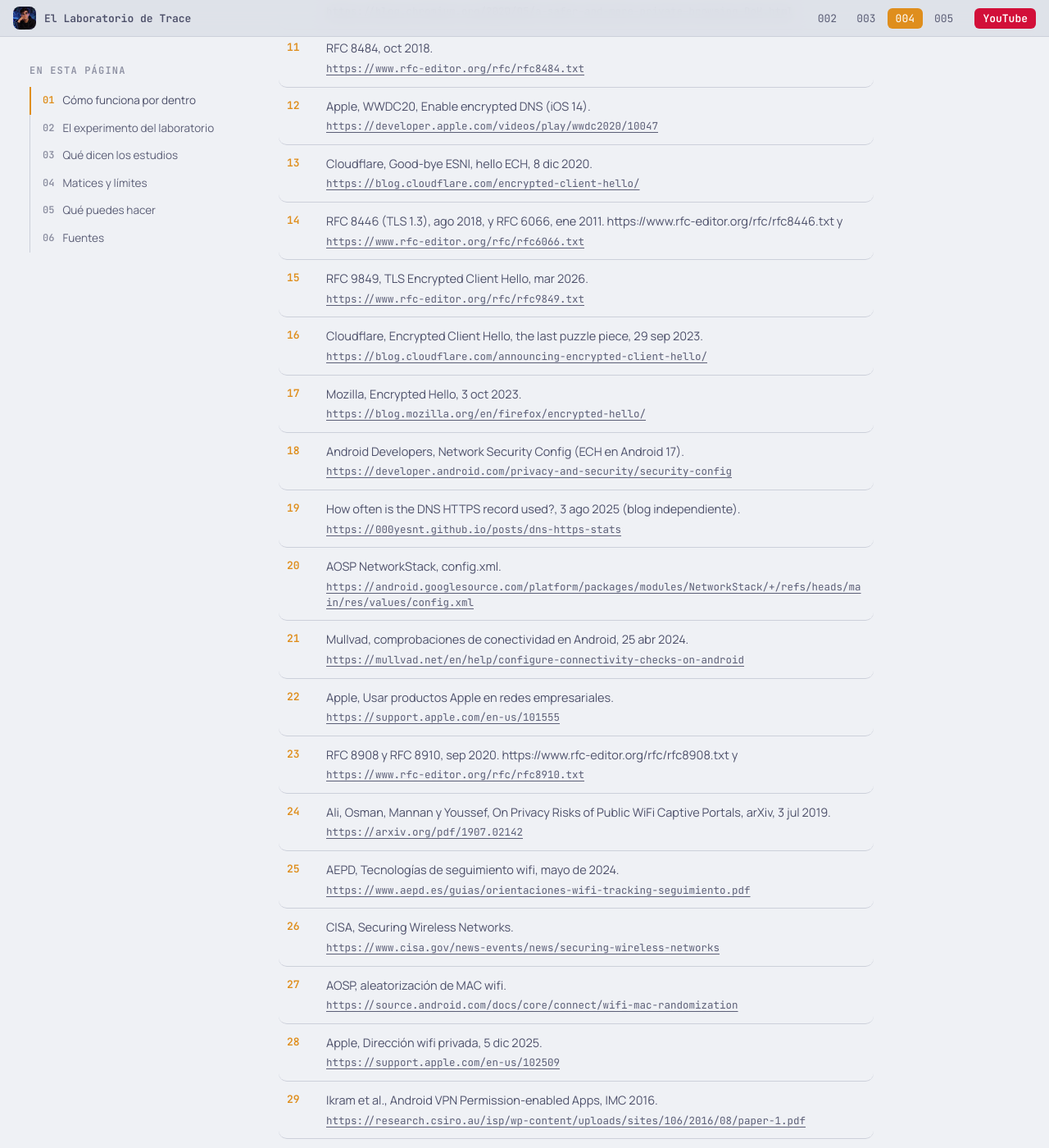
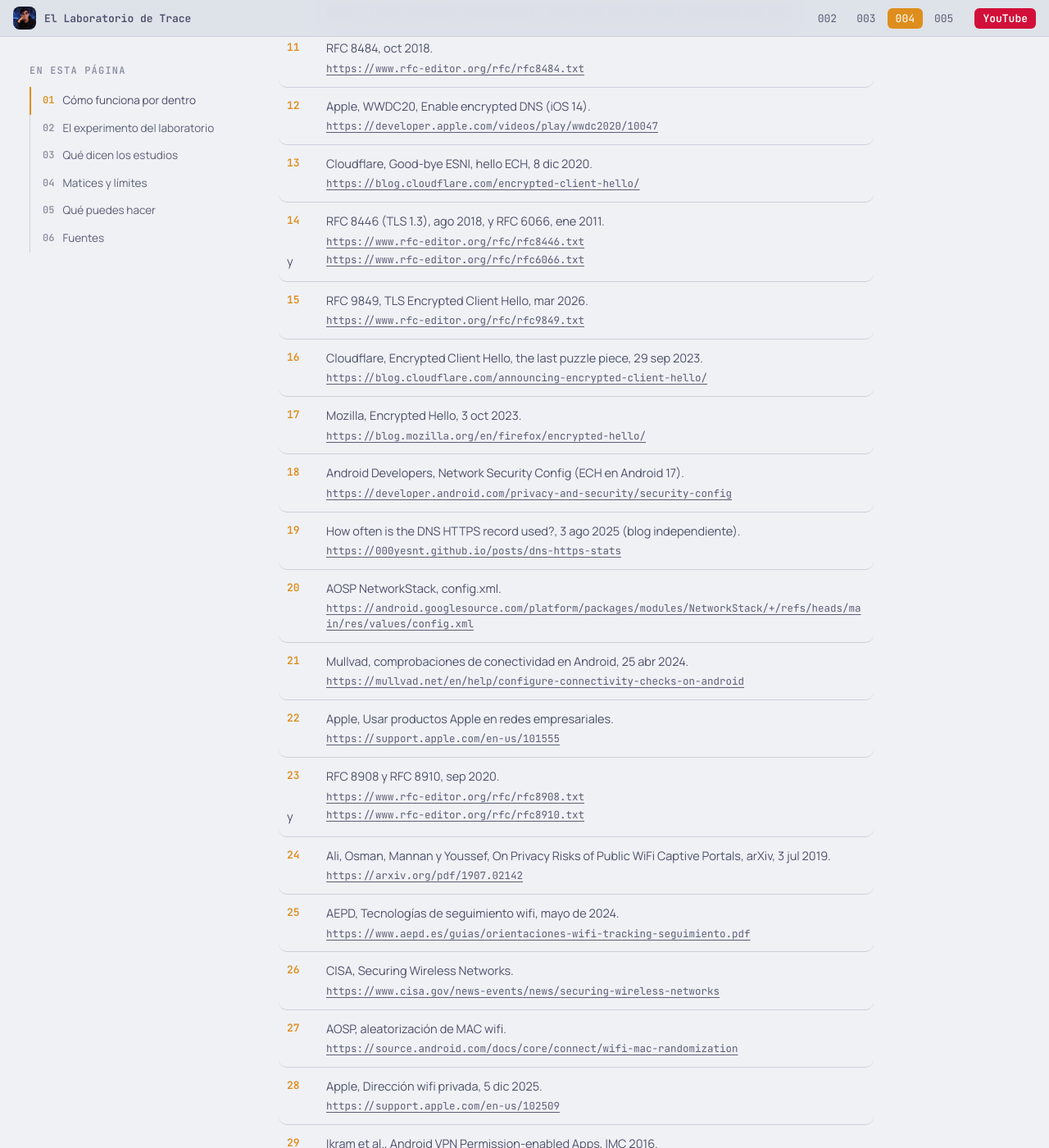
Before and after one commit to TraceRt314/laboratorio-de-trace, a Jekyll site: the page built from 004-wifi-publica.md, in a window 1280 px wide and 1400 px high, scrolled down 7902 px. Shown: the whole window at 82% size. Built offline with Jekyll 4.4.1, drawn with Linux system fonts in a browser that asks for light colours; our own code applies the rules of GitHub Pages for plain Markdown files.

Commit message:
fix: link every source url

```diff
--- a/004-wifi-publica.md
+++ b/004-wifi-publica.md
@@ -78,7 +78,7 @@ Límites. El laboratorio simula una red, no una cafetería real, y el DoH se for
 11. RFC 8484, oct 2018. <https://www.rfc-editor.org/rfc/rfc8484.txt>
 12. Apple, WWDC20, Enable encrypted DNS (iOS 14). <https://developer.apple.com/videos/play/wwdc2020/10047>
 13. Cloudflare, Good-bye ESNI, hello ECH, 8 dic 2020. <https://blog.cloudflare.com/encrypted-client-hello/>
-14. RFC 8446 (TLS 1.3), ago 2018, y RFC 6066, ene 2011. https://www.rfc-editor.org/rfc/rfc8446.txt y <https://www.rfc-editor.org/rfc/rfc6066.txt>
+14. RFC 8446 (TLS 1.3), ago 2018, y RFC 6066, ene 2011. <https://www.rfc-editor.org/rfc/rfc8446.txt> y <https://www.rfc-editor.org/rfc/rfc6066.txt>
 15. RFC 9849, TLS Encrypted Client Hello, mar 2026. <https://www.rfc-editor.org/rfc/rfc9849.txt>
 16. Cloudflare, Encrypted Client Hello, the last puzzle piece, 29 sep 2023. <https://blog.cloudflare.com/announcing-encrypted-client-hello/>
 17. Mozilla, Encrypted Hello, 3 oct 2023. <https://blog.mozilla.org/en/firefox/encrypted-hello/>
@@ -87,7 +87,7 @@ Límites. El laboratorio simula una red, no una cafetería real, y el DoH se for
 20. AOSP NetworkStack, config.xml. <https://android.googlesource.com/platform/packages/modules/NetworkStack/+/refs/heads/main/res/values/config.xml>
 21. Mullvad, comprobaciones de conectividad en Android, 25 abr 2024. <https://mullvad.net/en/help/configure-connectivity-checks-on-android>
 22. Apple, Usar productos Apple en redes empresariales. <https://support.apple.com/en-us/101555>
-23. RFC 8908 y RFC 8910, sep 2020. https://www.rfc-editor.org/rfc/rfc8908.txt y <https://www.rfc-editor.org/rfc/rfc8910.txt>
+23. RFC 8908 y RFC 8910, sep 2020. <https://www.rfc-editor.org/rfc/rfc8908.txt> y <https://www.rfc-editor.org/rfc/rfc8910.txt>
 24. Ali, Osman, Mannan y Youssef, On Privacy Risks of Public WiFi Captive Portals, arXiv, 3 jul 2019. <https://arxiv.org/pdf/1907.02142>
 25. AEPD, Tecnologías de seguimiento wifi, mayo de 2024. <https://www.aepd.es/guias/orientaciones-wifi-tracking-seguimiento.pdf>
 26. CISA, Securing Wireless Networks. <https://www.cisa.gov/news-events/news/securing-wireless-networks>
--- a/assets/estilo.css
+++ b/assets/estilo.css
@@ -117,7 +117,7 @@ main, .pie { max-width: 1240px; margin: 0 auto; padding-left: max(16px, env(safe
 
 /* Fuentes */
 .doc ol.fuentes { list-style: none; padding: 0; counter-reset: f; font-size: 14.5px; line-height: 1.55; }
-.doc ol.fuentes > li { counter-increment: f; display: grid; grid-template-columns: 40px minmax(0, 1fr); gap: 4px 8px; padding: 12px 10px; margin: 0; border-radius: 10px; border-bottom: 1px solid var(--s0); scroll-margin-top: 90px; }
+.doc ol.fuentes > li { overflow-wrap: anywhere; counter-increment: f; display: grid; grid-template-columns: 40px minmax(0, 1fr); gap: 4px 8px; padding: 12px 10px; margin: 0; border-radius: 10px; border-bottom: 1px solid var(--s0); scroll-margin-top: 90px; }
 .doc ol.fuentes > li::before { content: counter(f); font: 600 13px/1.6 var(--mono); color: var(--ac); }
 .doc ol.fuentes > li > * { grid-column: 2; }
 .doc ol.fuentes a { overflow-wrap: anywhere; font: 400 12.5px/1.5 var(--mono); color: var(--sub); }
```
Also changed, not shown: 002-bfu-afu-forense.md (+1 -1 lines), 003-sin-gps.md (+2 -2 lines).
